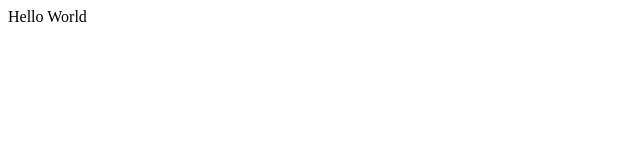
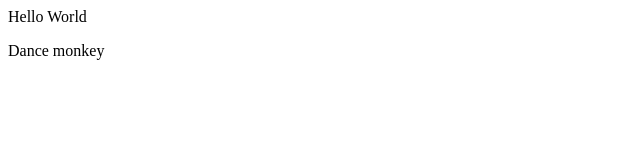
Before and after one commit to ankitcodeshere/ankitcodeshere, a plain HTML site: page index.html in a window 1280 px wide. Shown: the full height of the page, 0-640 px from the left. Drawn offline with Linux system fonts and the light colour scheme.

Commit message:
added one more para

```diff
--- a/index.html
+++ b/index.html
@@ -1 +1,2 @@
 <p>Hello World</p>
+<p>Dance monkey</p>
```
Also changed, not shown: 1 other file.
